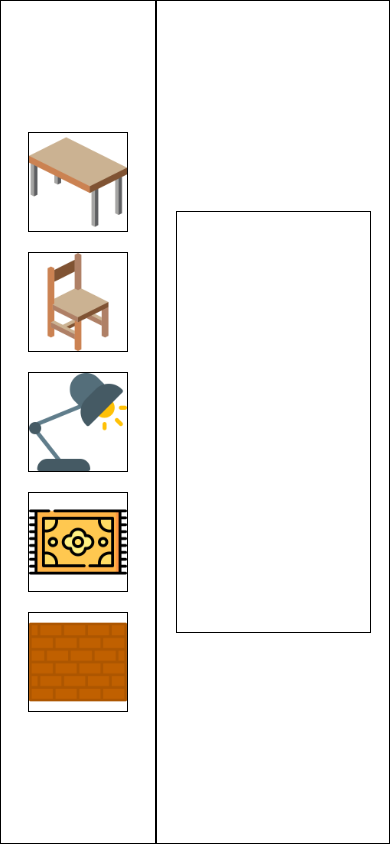
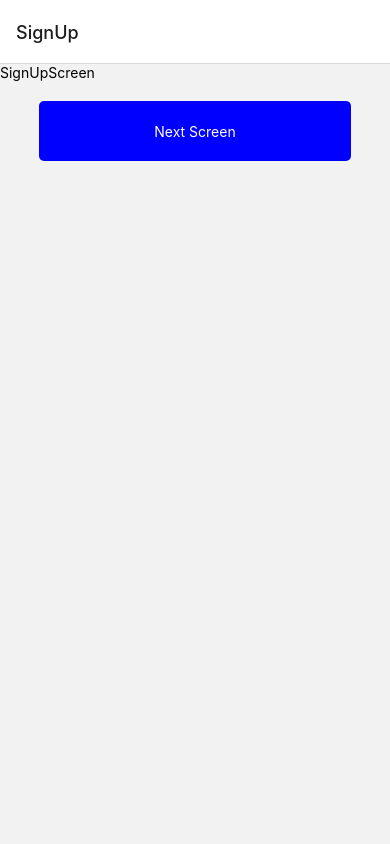
Before and after one commit to Jeopardous/HelloBros, a React Native app: screen /SignUp in a window 390 px wide. Built offline with nearby package versions, Linux system fonts and the light colour scheme.

Commit message:
Navigation Setup Done

```diff
--- a/App.tsx
+++ b/App.tsx
@@ -20,6 +20,7 @@ import {
 } from 'react-native';
 import { Gesture, GestureDetector, GestureHandlerRootView } from 'react-native-gesture-handler';
 import DragDrop from './src/components/DragDrop';
+import RootNavigator from './src/navigation/RootNavigator';
 
 
 
@@ -30,9 +31,7 @@ const App: React.FC = () => {
 
   return (
     <GestureHandlerRootView style={{ flex: 1 }}>
-      <View style={styles.container}>
-        <DragDrop />
-      </View>
+      <RootNavigator />
     </GestureHandlerRootView>
 
 
--- a/package.json
+++ b/package.json
@@ -10,13 +10,19 @@
     "test": "jest"
   },
   "dependencies": {
+    "@react-navigation/native": "^6.1.17",
+    "@react-navigation/native-stack": "^6.9.26",
     "dayjs": "^1.11.10",
+    "i18next": "^23.10.1",
     "react": "18.2.0",
+    "react-i18next": "^14.1.0",
     "react-native": "0.73.4",
     "react-native-country-picker-modal": "^2.0.0",
     "react-native-gesture-handler": "^2.15.0",
     "react-native-reanimated": "^3.7.1",
     "react-native-responsive-screen": "^1.4.2",
+    "react-native-safe-area-context": "^4.9.0",
+    "react-native-screens": "^3.30.1",
     "react-native-svg": "^15.1.0",
     "react-native-ui-datepicker": "^2.0.2"
   },
--- /dev/null
+++ b/src/locales/en.json
@@ -0,0 +1,5 @@
+{
+  "signin": "Sign in screen",
+  "signup": "Sign Up screen",
+  "next-screen":"Next Screen"
+}
--- /dev/null
+++ b/src/locales/hindi.json
@@ -0,0 +1,5 @@
+{
+  "signin": "साइन इन स्क्रीन",
+  "signup": "साइन अप स्क्रीन",
+  "next-screen": "अगली स्क्रीन"
+}
--- /dev/null
+++ b/src/navigation/NavigationActions.ts
@@ -0,0 +1,32 @@
+import {CommonActions, NavigationContainerRef} from '@react-navigation/native';
+
+let navigationRef: NavigationContainerRef<any> | null = null;
+
+const setNavigationRef = (ref: NavigationContainerRef<any> | null) => {
+  navigationRef = ref;
+};
+
+const navigate = (name: string, params?: any) => {
+  navigationRef?.navigate(name, params);
+};
+
+const goBack = () => {
+  navigationRef?.goBack();
+};
+const resetToScreen = (name: string) => {
+  navigationRef?.dispatch(state => {
+    const resetAction = CommonActions.reset({
+      index: 0,
+      routes: [{name}],
+    });
+
+    return resetAction;
+  });
+};
+
+export default {
+  setNavigationRef,
+  navigate,
+  goBack,
+  resetToScreen,
+};
--- /dev/null
+++ b/src/navigation/RootNavigator.tsx
@@ -0,0 +1,29 @@
+import { View, Text } from 'react-native'
+import React, { useEffect, useRef } from 'react'
+import { NavigationContainer, NavigationContainerRef, ParamListBase } from '@react-navigation/native'
+import { createNativeStackNavigator } from '@react-navigation/native-stack'
+import SignUpScreen from '../screens/auth/SignUpScreen'
+import SignInScreen from '../screens/auth/SignInScreen'
+import NavigationActions from './NavigationActions'
+
+const RootNavigator = () => {
+    const Stack = createNativeStackNavigator()
+    const navigationRef = useRef<NavigationContainerRef<ParamListBase>>(null)
+
+    useEffect(() => {
+        NavigationActions.setNavigationRef(navigationRef.current)
+
+    }, [])
+    return (
+        <NavigationContainer ref={navigationRef}>
+            <Stack.Navigator>
+                <Stack.Screen name='SignUp' component={SignUpScreen}></Stack.Screen>
+                <Stack.Screen name='SignIn' component={SignInScreen}></Stack.Screen>
+
+            </Stack.Navigator>
+
+        </NavigationContainer>
+    )
+}
+
+export default RootNavigator
--- /dev/null
+++ b/src/screens/auth/SignInScreen.tsx
@@ -0,0 +1,35 @@
+import { StyleSheet, Text, TouchableOpacity, View } from 'react-native'
+import React from 'react'
+import NavigationActions from '../../navigation/NavigationActions'
+
+const SignInScreen = () => {
+    return (
+        <View>
+            <Text>SignInScreen</Text>
+            <Button />
+        </View>
+    )
+}
+
+const Button = () => {
+    return (
+        <TouchableOpacity onPress={() => NavigationActions.goBack()} style={styles.button}>
+            <Text style={{ color: "#fff" }}>Go Back</Text>
+        </TouchableOpacity>
+    )
+}
+export default SignInScreen
+
+const styles = StyleSheet.create({
+    button: {
+        width: "80%",
+        height: 60,
+        borderRadius: 5,
+        backgroundColor: "blue",
+        justifyContent: "center",
+        alignItems: "center",
+        alignSelf: "baseline",
+        marginTop: 20,
+        marginLeft: "10%"
+    }
+})
--- /dev/null
+++ b/src/screens/auth/SignUpScreen.tsx
@@ -0,0 +1,36 @@
+import { StyleSheet, Text, TouchableOpacity, View } from 'react-native'
+import React from 'react'
+import NavigationActions from '../../navigation/NavigationActions'
+
+const SignUpScreen = () => {
+    return (
+        <View>
+            <Text onPress={() => NavigationActions.navigate("SignIn")}>SignUpScreen</Text>
+
+            <Button />
+        </View>
+    )
+}
+const Button = () => {
+    return (
+        <TouchableOpacity onPress={() => NavigationActions.navigate("SignIn")} style={styles.button}>
+            <Text style={{ color: "#fff" }}>Next Screen</Text>
+        </TouchableOpacity>
+    )
+}
+
+export default SignUpScreen
+
+const styles = StyleSheet.create({
+    button: {
+        width: "80%",
+        height: 60,
+        borderRadius: 5,
+        backgroundColor: "blue",
+        justifyContent: "center",
+        alignItems: "center",
+        alignSelf: "baseline",
+        marginTop: 20,
+        marginLeft: "10%"
+    }
+})
```
Also changed, not shown: src/store/reducers/rootReducer.ts (added), src/store/store.ts (added), 2 other files (tests, documents, lock files or other folders).
